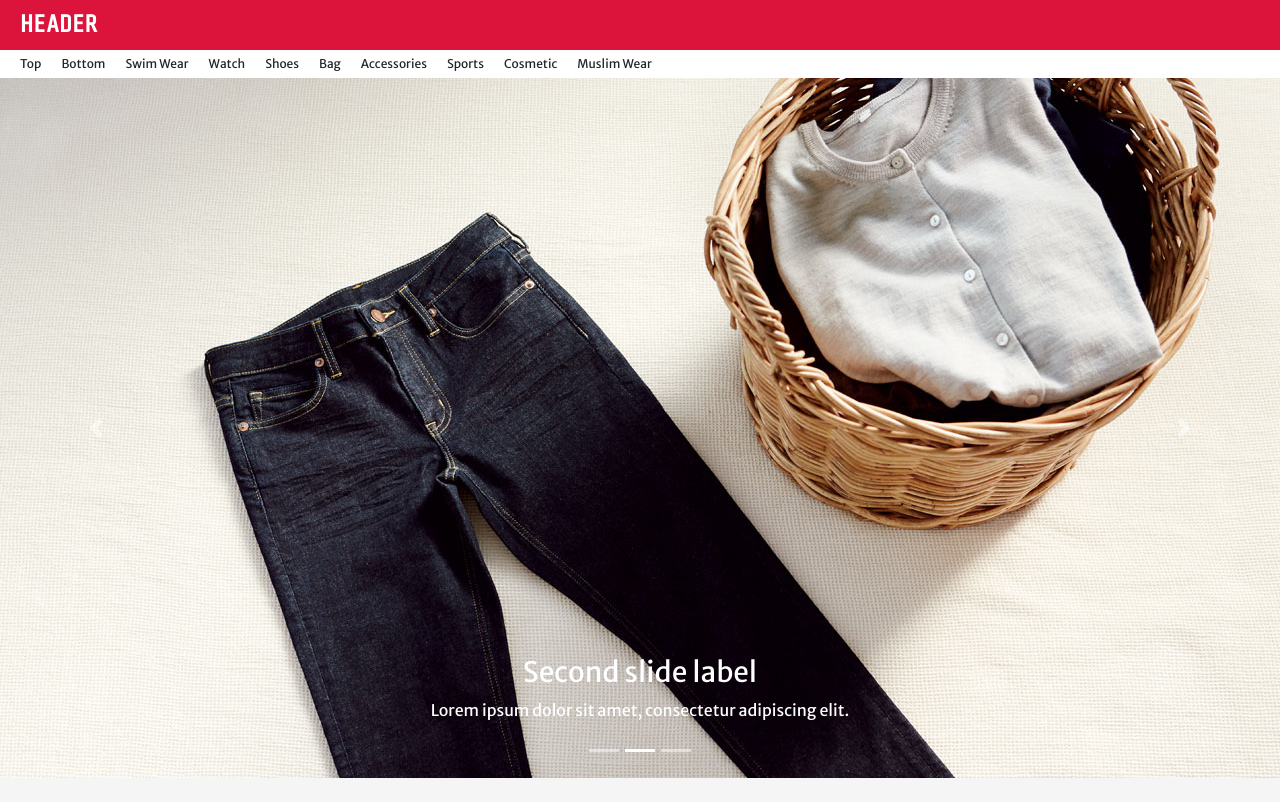
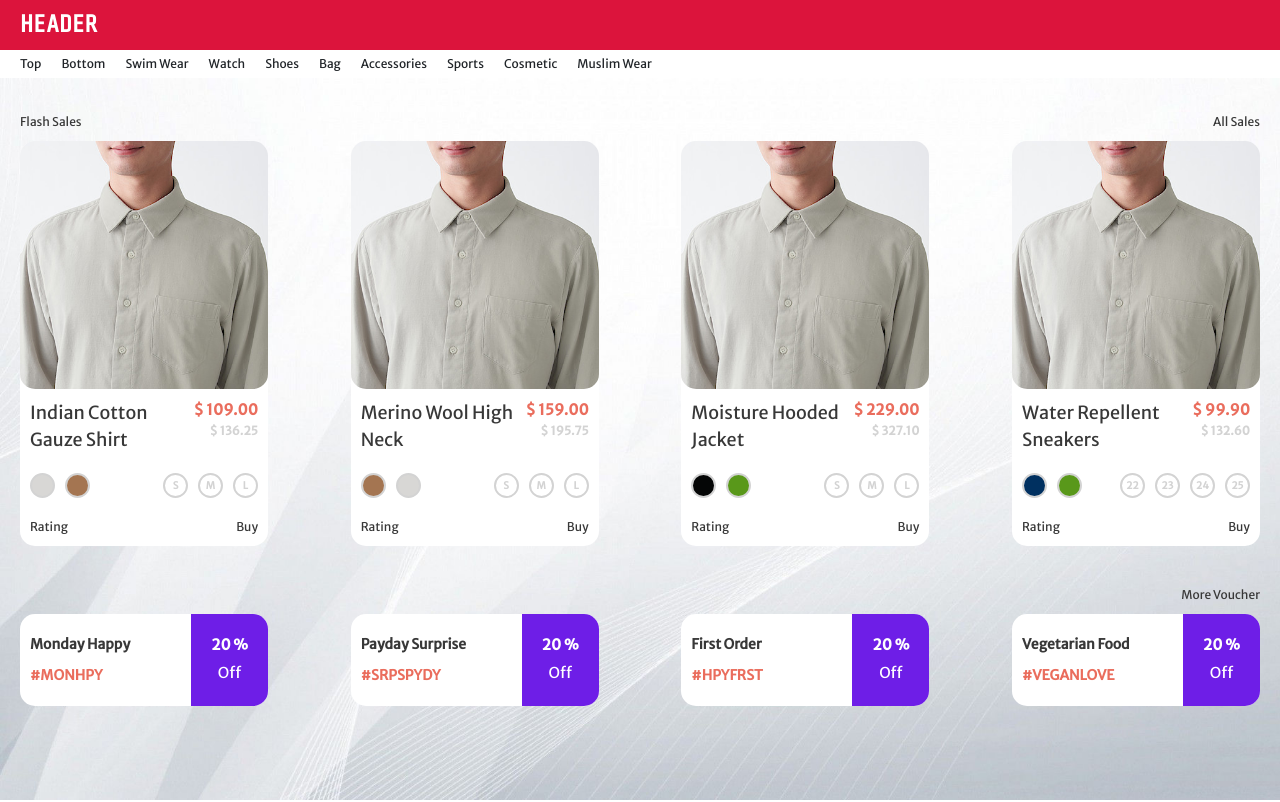
Before and after one commit to JimmyKho/ecommerce-site-ui, a Next.js app: page / in a window 1280 px wide. Shown: the top 802 px of the page. Built offline with nearby package versions, Linux system fonts and the light colour scheme.

Commit message:
Added Background to Layout

```diff
--- a/components/Layout/Layout.module.scss
+++ b/components/Layout/Layout.module.scss
@@ -5,14 +5,18 @@
   display: flex;
   flex-direction: column;
 
-  height: 100%;
+  height: 100vh;
   width: 100%;
 
   .Content {
+    flex: 1;
     justify-content: flex-start;
     align-items: center;
 
-    background: $background-light;
+    background-image: url("../../public/background.jpg");
+    background-size: cover;
+    background-repeat: no-repeat;
+
     color: $black;
     font-family: $core-font;
 
--- a/pages/index.js
+++ b/pages/index.js
@@ -7,7 +7,7 @@ import RowVoucher from "../components/Voucher/RowVoucher"
 export default function Home() {
   return (
     <Layout>
-      <PageCarousel />
+      {/* <PageCarousel /> */}
       <HomeContentLayout title={<div>Flash Sales</div>} more={<div>All Sales</div>}>
         <RowProduct list={PRODUCTS} />
       </HomeContentLayout>
--- a/styles/globals.scss
+++ b/styles/globals.scss
@@ -12,7 +12,7 @@ body {
   margin: 0;
   font-family: -apple-system, BlinkMacSystemFont, Segoe UI, Roboto, Oxygen, Ubuntu, Cantarell, Fira Sans, Droid Sans,
     Helvetica Neue, sans-serif;
-  color: $secondary;
+  color: $black;
 }
 
 a {
```
Also changed, not shown: public/background.jpg (added).
